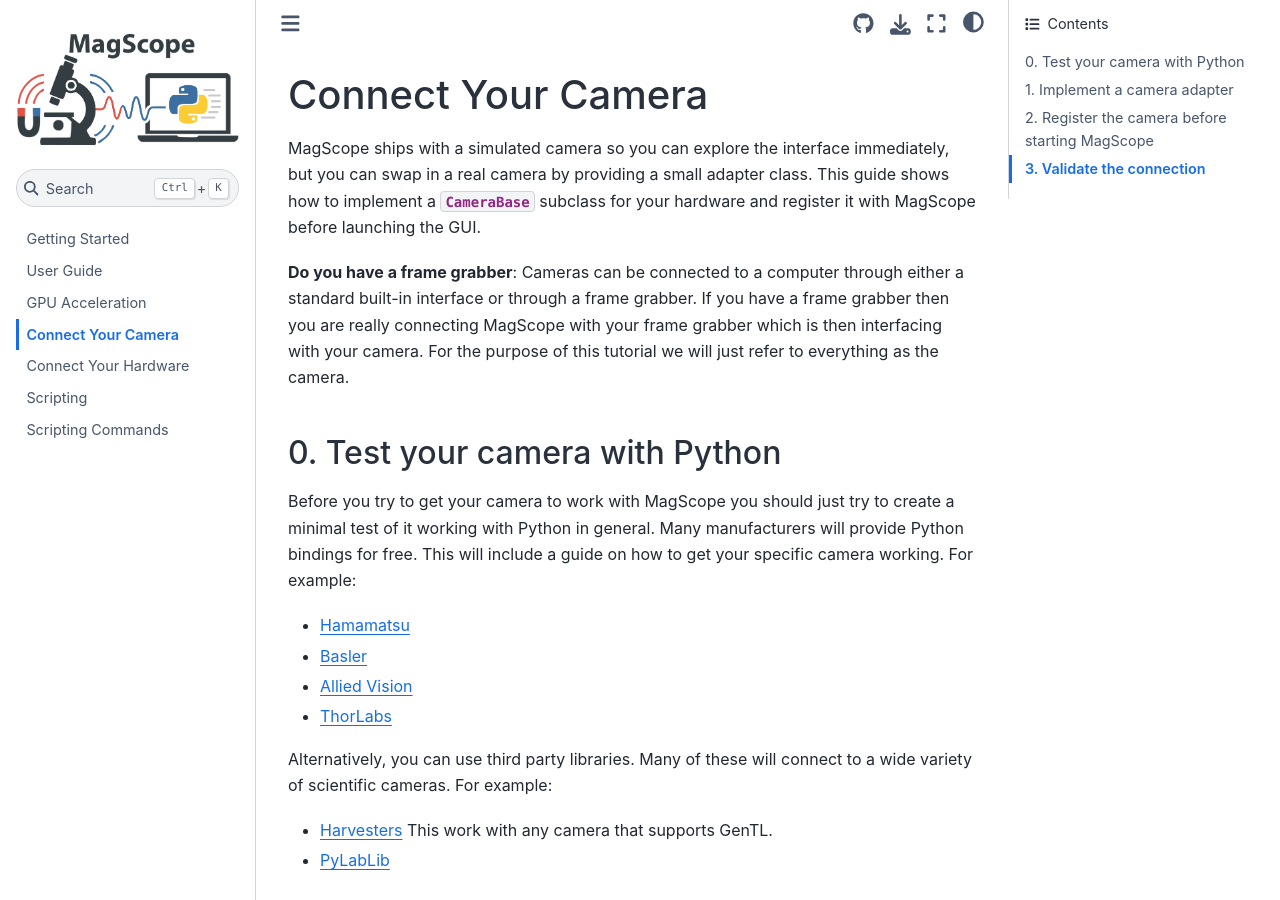
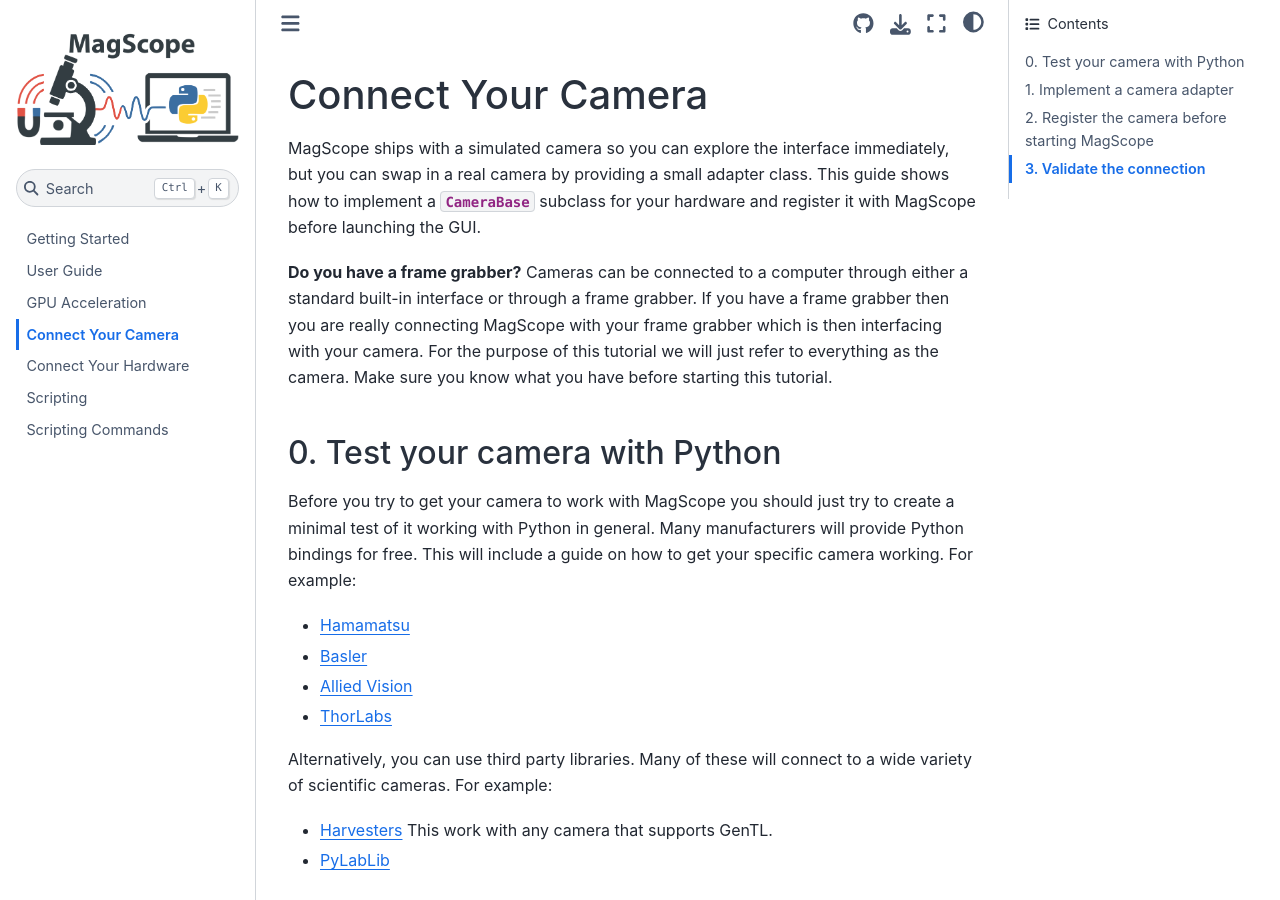
Before and after one commit to 7jameslondon/MagScope, a Sphinx documentation site: the page built from docs/source/connect_camera.rst, in a window 1280 px wide and 900 px high. Built offline with Sphinx 7.4.7 and the Sphinx Book theme 1.1.4, drawn with Linux system fonts in a browser that asks for light colours.

Commit message:
Fixed typos

```diff
--- a/docs/source/connect_camera.rst
+++ b/docs/source/connect_camera.rst
@@ -5,10 +5,10 @@
 
 MagScope ships with a simulated camera so you can explore the interface immediately, but you can swap in a real camera by providing a small adapter class. This guide shows how to implement a :class:`~magscope.camera.CameraBase` subclass for your hardware and register it with MagScope before launching the GUI.
 
-**Do you have a frame grabber**:
+**Do you have a frame grabber?**
 Cameras can be connected to a computer through either a standard built-in interface or through a frame grabber.
 If you have a frame grabber then you are really connecting MagScope with your frame grabber which is then interfacing with your camera.
-For the purpose of this tutorial we will just refer to everything as the camera.
+For the purpose of this tutorial we will just refer to everything as the camera. Make sure you know what you have before starting this tutorial.
 
 0. Test your camera with Python
 -------------------------------
--- a/docs/source/getting_started.rst
+++ b/docs/source/getting_started.rst
@@ -46,13 +46,13 @@
    scope = magscope.MagScope()
    scope.start()
 
-This command launches MagScope and begins streaming data.
+This command launches MagScope and begins streaming data. See the :doc:`user_guide` next.
 
 Next Steps
 ----------
-* If you have a NVIDIA GPU you can read the :doc:`gpu_guide` guide for information on adding GPU acceleration for image processing.
 * To learn how to use MagScope read the :doc:`user_guide`.
 * To add your own camera, motor or other hardware see our guides in :doc:`index`.
+* If you have a NVIDIA GPU you can read the :doc:`gpu_guide` guide for information on adding GPU acceleration for image processing.
 
 Support
 -------
--- a/docs/source/scripting_guide.rst
+++ b/docs/source/scripting_guide.rst
@@ -10,7 +10,7 @@
 You may want to take a look at the included `example script <https://github.com/7jameslondon/MagScope/blob/master/examples/scripts/example_script.py>`_.
 
 To start a script create a new Python file (example: ``my_new_script.py``).
-Then import magscope and create script instance.
+Then import magscope and create a script instance.
 The instance can be called anything (it does not need to be called "my_script").
 For example:
 
```
Also changed, not shown: README.md (+1 -1 lines), docs/source/user_guide.rst (+3 -4 lines).
